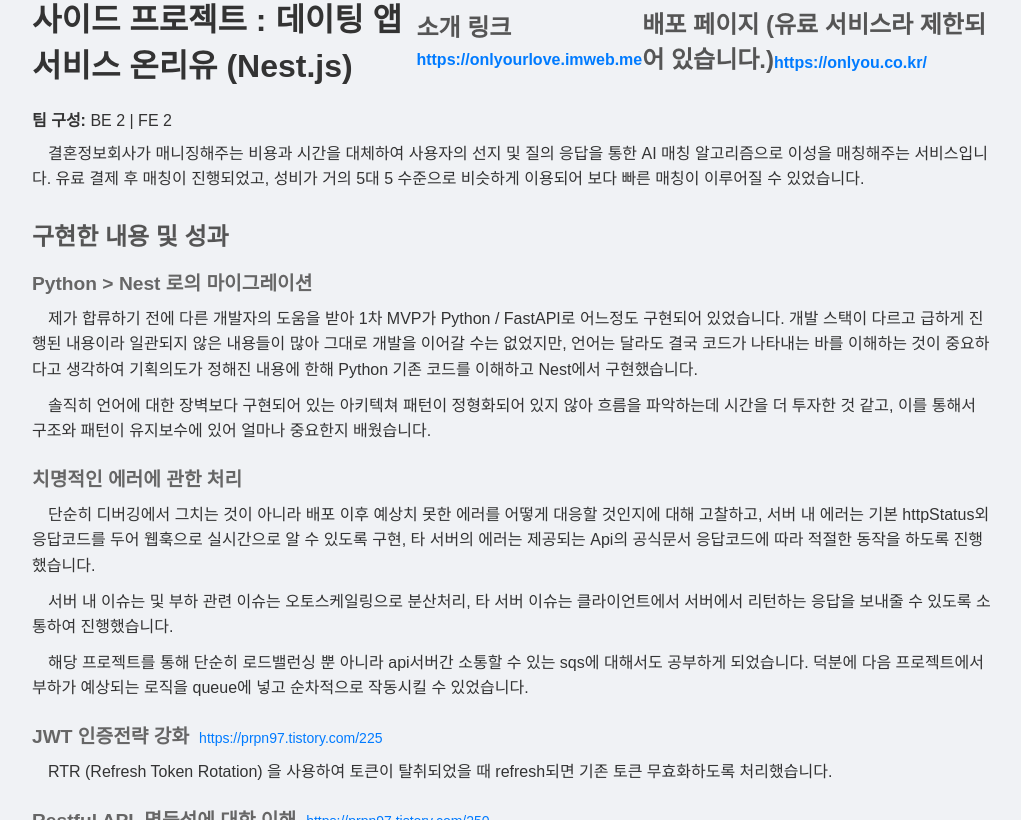
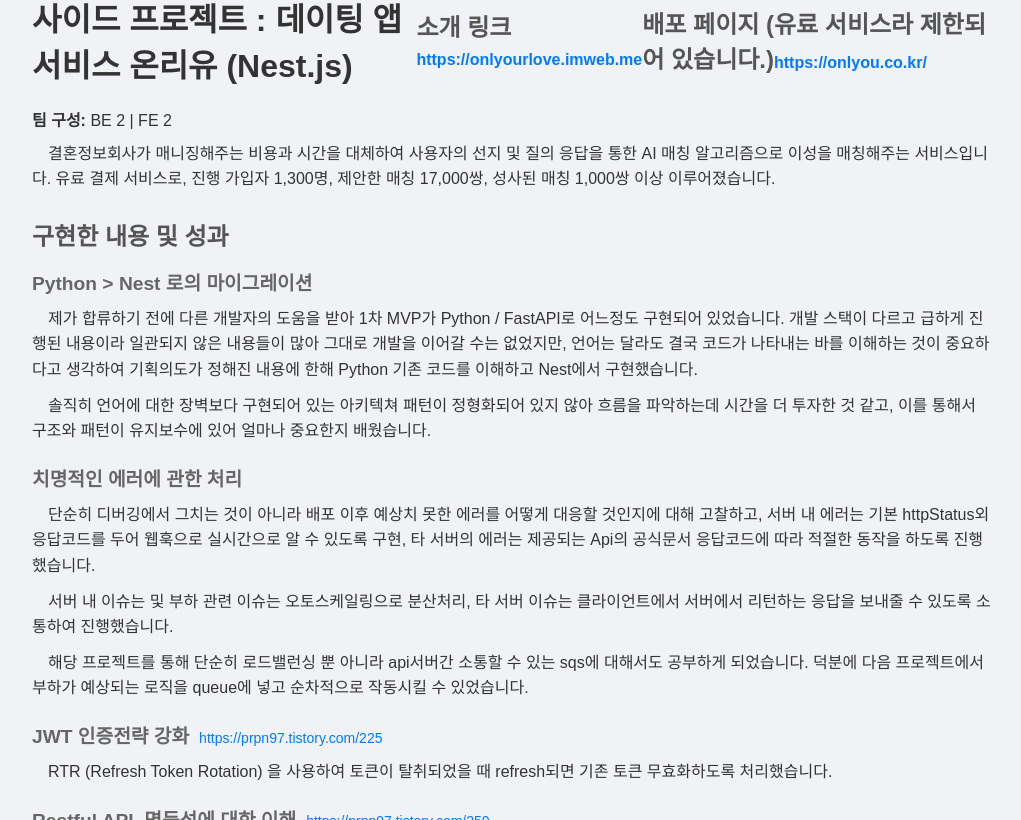
Before and after one commit to sh5080/portfolio, a React (Create React App) app: page / in a window 1280 px wide. Shown: the part 11180-12000 px from the top of the page, without its empty margins (228-1249 px from the left). Built offline with nearby package versions, Linux system fonts and the light colour scheme; the HTML template or start-up script is replaced by a standard one.

Commit message:
fix: 소개 추가

```diff
--- a/src/pages/projects/onlyou.project.tsx
+++ b/src/pages/projects/onlyou.project.tsx
@@ -45,8 +45,8 @@ const Onlyou: React.FC = () => {
         <Paragraph>
           결혼정보회사가 매니징해주는 비용과 시간을 대체하여 사용자의 선지 및
           질의 응답을 통한 AI 매칭 알고리즘으로 이성을 매칭해주는 서비스입니다.
-          유료 결제 후 매칭이 진행되었고, 성비가 거의 5대 5 수준으로 비슷하게
-          이용되어 보다 빠른 매칭이 이루어질 수 있었습니다.
+          유료 결제 서비스로, 진행 가입자 1,300명, 제안한 매칭 17,000쌍, 성사된
+          매칭 1,000쌍 이상 이루어졌습니다.
         </Paragraph>
       </ProjectDetails>
       <SectionTitle>구현한 내용 및 성과</SectionTitle>
```
